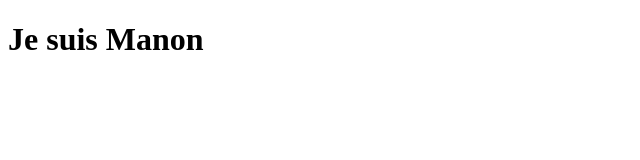
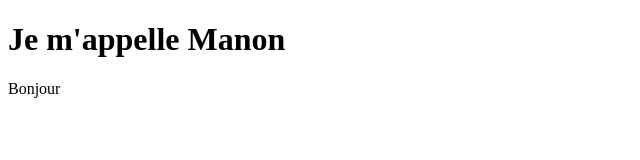
Before and after one commit to Manon172913/premier_depot, a plain HTML site: page index.html in a window 1280 px wide. Shown: the whole page, without its empty margins (0-640 px from the left). Drawn offline with Linux system fonts and the light colour scheme.

Commit message:
ajout paragraphe

```diff
--- a/index.html
+++ b/index.html
@@ -3,11 +3,12 @@
 <head>
   <meta charset="UTF-8">
   <meta name="viewport" content="width=device-width">
-  <title>POTHIN Manon</title>
+  <title>Manon</title>
 </head>
 <body>
 
-  <h1>Je suis Manon</h1>
+  <h1>Je m'appelle Manon</h1>
+  <p>Bonjour</p>
 
 </body>
 </html>
```
